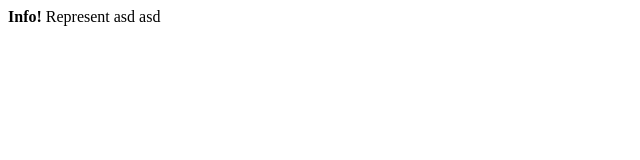
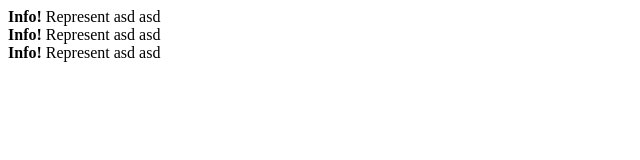
Before and after one commit to CralD/git, a plain HTML site: page index.html in a window 1280 px wide. Shown: the whole page, without its empty margins (0-640 px from the left). Drawn offline with Linux system fonts and the light colour scheme.

Commit message:
second commit

```diff
--- a/index.html
+++ b/index.html
@@ -8,6 +8,7 @@
 </head>
 <body>
     <strong>Info!</strong> Represent  asd asd </br>
-
+    <strong>Info!</strong> Represent  asd asd </br>
+    <strong>Info!</strong> Represent  asd asd </br>
 </body>
 </html>
```
